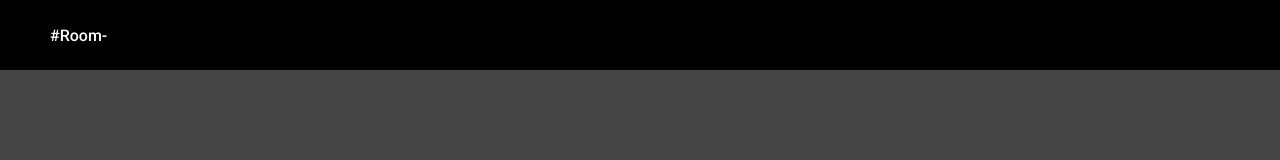
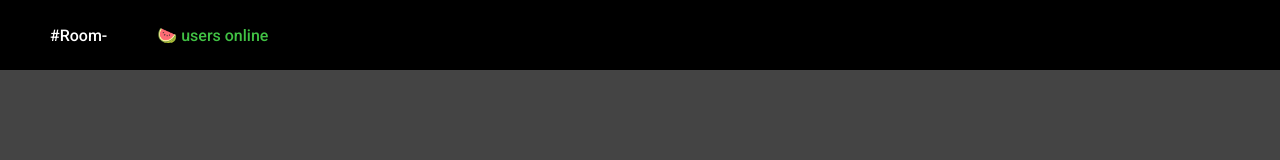
Before and after one commit to S-Lauren/chatapp, a React (Create React App) app in the folder frontend/: page /chat/1/1 in a window 1280 px wide. Shown: the top 160 px of the page. Built offline with nearby package versions, Linux system fonts and the light colour scheme.

Commit message:
adding number of user connected for each room

```diff
--- a/frontend/src/components/Nav.js
+++ b/frontend/src/components/Nav.js
@@ -1,5 +1,6 @@
-import React from 'react';
+import React, { useEffect, useState } from 'react';
 import { makeStyles } from '@material-ui/core/styles';
+import socket from '../utils/ioSocket';
 
 
 const useStyles = makeStyles({
@@ -25,12 +26,33 @@ const useStyles = makeStyles({
     marginLeft: "10px",
     fontFamily: "Roboto",
     '&:nth-child(2)': {
-      marginLeft: "50px"
+      marginLeft: "50px",
+      justifyContent: 'flex-end'
     }
+  },
+  online: {
+    color: '#41c144'
   }
 })
 
 const Nav = ({room}) => {
+
+const [numUser, setNumUser] = useState([])
+
+  useEffect(() => {
+    socket.on("getNumOfClient", (num) =>  {
+      console.log(num)
+      setNumUser(num)
+    })
+  }, [numUser])
+
+  useEffect(() => {
+    socket.on("updateNumber", (num) => {
+      setNumUser(num)
+    })
+  }, [numUser])
+
+console.log(numUser[room])
   const css = useStyles();
   return (
     <div className={css.root}>
@@ -38,6 +60,9 @@ const Nav = ({room}) => {
           <li className={css.menu}>
             #Room-{room}
           </li>
+          <li className={css.menu}>
+            <span className={css.online}> 🍉 {numUser[room]} users online </span>
+          </li>
         </ul>
     </div>
   );
```
Also changed, not shown: 2 other files (tests, documents, lock files or other folders).
